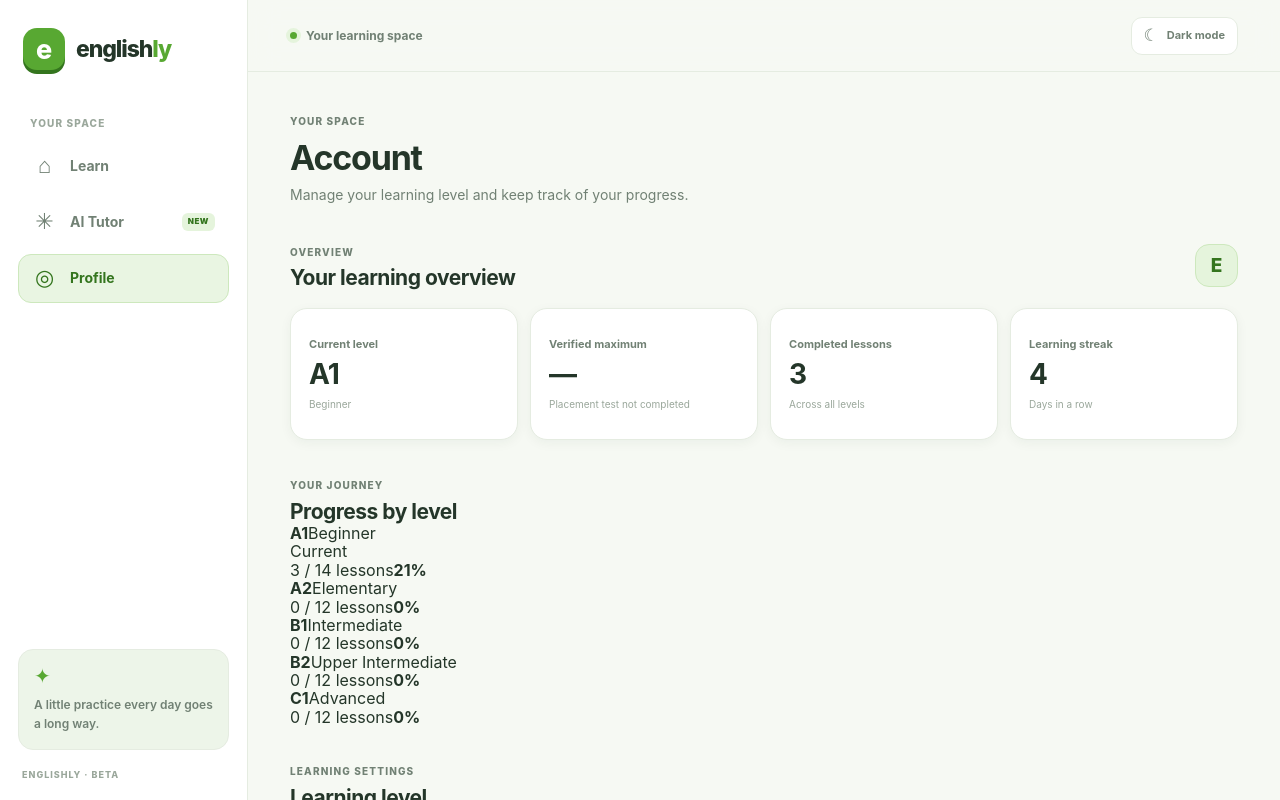
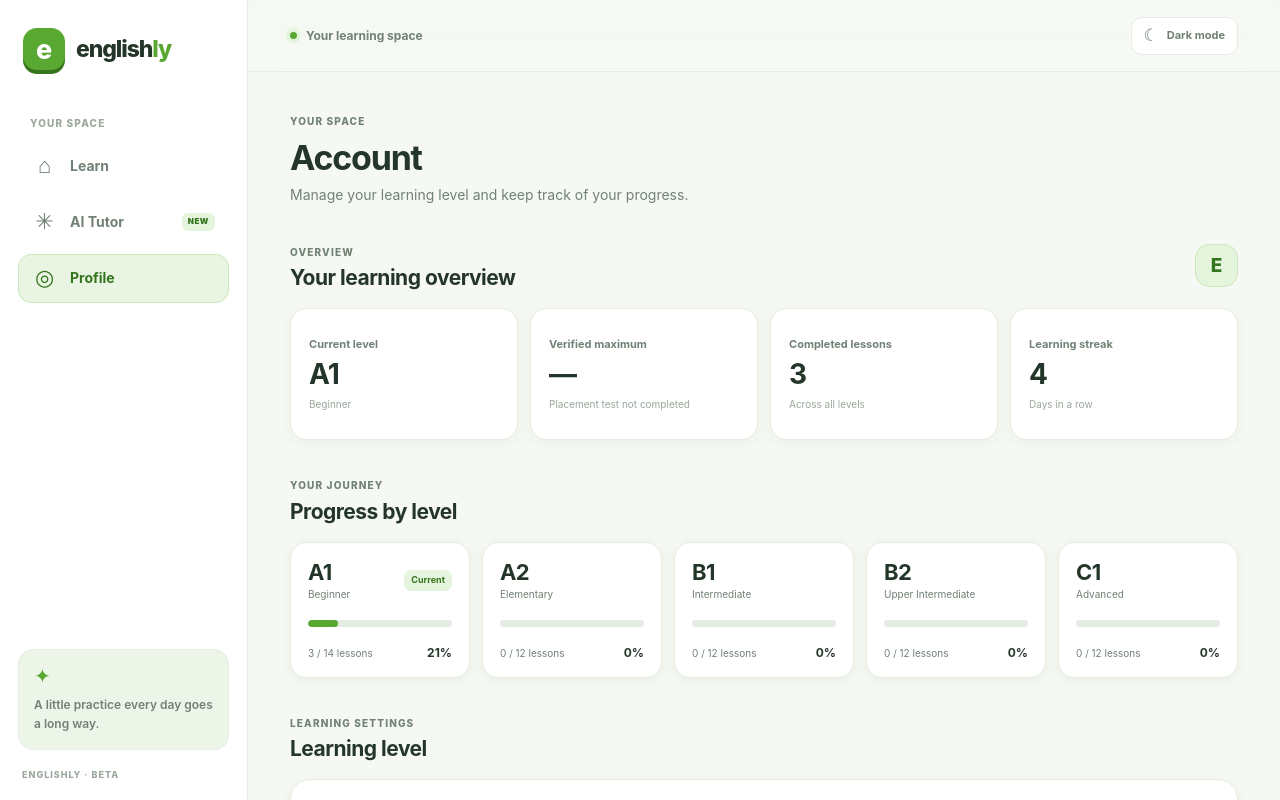
Before and after one commit to madaraFlovv/english-learning-platform, a React (Vite) app in the folder frontend/: page /account in a window 1280 px wide. Shown: the top 800 px of the page. Built offline with nearby package versions, Linux system fonts and the light colour scheme.

Commit message:
Style account level progress cards

```diff
--- a/frontend/src/pages/AccountPage/AccountPage.module.css
+++ b/frontend/src/pages/AccountPage/AccountPage.module.css
@@ -28,6 +28,7 @@
 }
 
 .overview-section,
+.progress-section,
 .level-section {
   display: flex;
   flex-direction: column;
@@ -99,6 +100,86 @@
   color: var(--color-text-muted);
   font-size: 10px;
   line-height: 1.4;
+}
+
+.level-progress-grid {
+  display: grid;
+  grid-template-columns: repeat(5, minmax(0, 1fr));
+  gap: 12px;
+}
+
+.level-progress-card {
+  display: flex;
+  min-width: 0;
+  flex-direction: column;
+  gap: 19px;
+  padding: 17px;
+  border: 1px solid var(--color-border);
+  border-radius: 16px;
+  background: var(--color-surface);
+  box-shadow: var(--shadow-card);
+}
+
+.level-progress-heading,
+.level-progress-heading > div,
+.level-progress-footer {
+  display: flex;
+  align-items: center;
+  justify-content: space-between;
+  gap: 8px;
+}
+
+.level-progress-heading > div {
+  align-items: flex-start;
+  flex-direction: column;
+  gap: 4px;
+}
+
+.level-progress-heading strong {
+  color: var(--color-text-primary);
+  font-size: 22px;
+  font-weight: 750;
+  letter-spacing: -0.6px;
+}
+
+.level-progress-heading > div > span,
+.level-progress-footer > span {
+  color: var(--color-text-secondary);
+  font-size: 10px;
+}
+
+.current-level-tag {
+  padding: 5px 7px;
+  border-radius: 7px;
+  background: var(--color-primary-soft);
+  color: var(--color-primary-strong);
+  font-size: 9px;
+  font-weight: 750;
+}
+
+.progress-track {
+  height: 7px;
+  overflow: hidden;
+  border-radius: 999px;
+  background: var(--color-border);
+}
+
+.progress-track > span {
+  display: block;
+  height: 100%;
+  border-radius: inherit;
+  background: var(--color-primary);
+  transition: width 220ms ease;
+}
+
+.level-progress-footer {
+  align-items: baseline;
+}
+
+.level-progress-footer strong {
+  color: var(--color-text-primary);
+  font-size: 12px;
+  font-weight: 750;
 }
 
 .level-panel {
@@ -189,8 +270,18 @@
   line-height: 1.6;
 }
 
+@media (max-width: 1100px) {
+  .level-progress-grid {
+    grid-template-columns: repeat(3, minmax(0, 1fr));
+  }
+}
+
 @media (max-width: 850px) {
   .stats-grid {
+    grid-template-columns: repeat(2, minmax(0, 1fr));
+  }
+
+  .level-progress-grid {
     grid-template-columns: repeat(2, minmax(0, 1fr));
   }
 }
@@ -217,6 +308,14 @@
     font-size: 25px;
   }
 
+  .level-progress-grid {
+    gap: 9px;
+  }
+
+  .level-progress-card {
+    padding: 13px;
+  }
+
   .level-panel {
     padding: 19px;
   }
```
